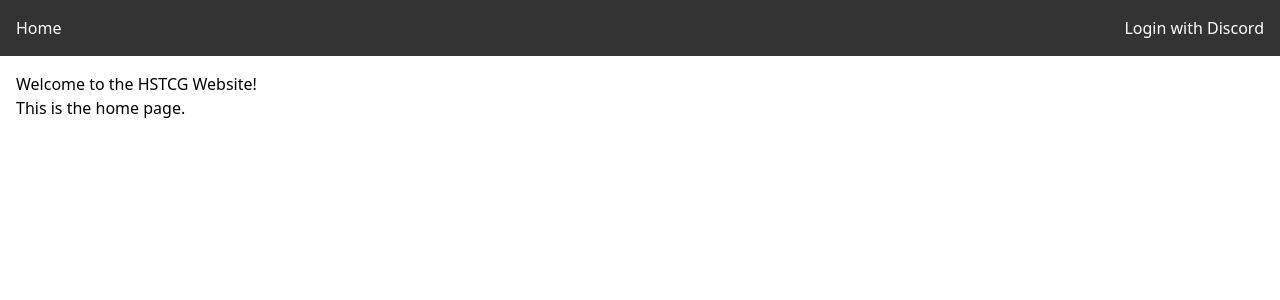
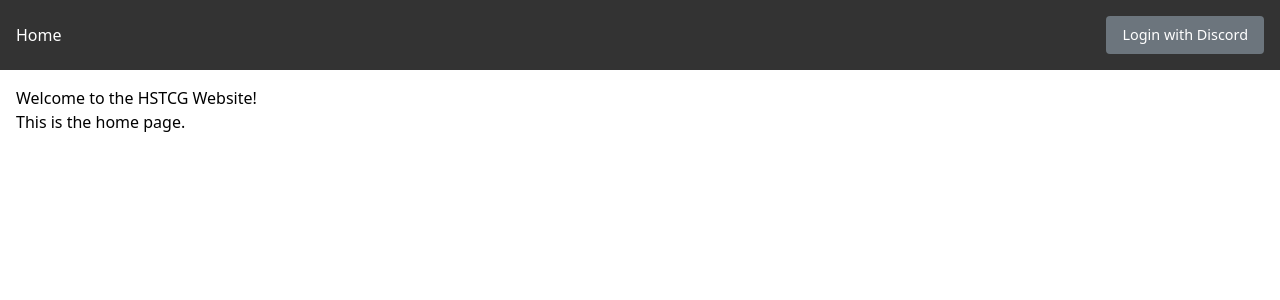
Before and after one commit to Heart-Series/hstcg-frontend, a React (Vite) app: page /decks/1 in a window 1280 px wide. Shown: the top 300 px of the page. Built offline with nearby package versions, Linux system fonts and the light colour scheme; no server answers.

Commit message:
Improve login/logout button

```diff
--- a/src/App.jsx
+++ b/src/App.jsx
@@ -31,6 +31,7 @@ const navStyle = {
     padding: '1rem',
     display: 'flex',
     gap: '1rem',
+    alignItems: 'center',
 };
 
 const linkStyle = {
@@ -86,15 +87,49 @@ function App() {
                 {user && <Link to="/decks" style={linkStyle}>Decks</Link>}
                   {user && <Link to="/lobbies" style={linkStyle}>Lobbies</Link>} {/* <-- NEW LINK */}
 
-                <div style={{ marginLeft: 'auto' }}>
+                <div style={{ marginLeft: 'auto', display: 'flex', alignItems: 'center', gap: '1rem' }}>
                     {loading ? <span style={linkStyle}>Loading...</span> :
                         user ? (
                             <>
                                 <span style={linkStyle}>Welcome, {user.name}!</span>
-                                <button onClick={handleLogout} style={linkStyle}>Logout</button>
+                                <button
+                                    onClick={handleLogout}
+                                    style={{
+                                        backgroundColor: '#dc3545',
+                                        color: 'white',
+                                        border: 'none',
+                                        padding: '0.5rem 1rem',
+                                        borderRadius: '4px',
+                                        cursor: 'pointer',
+                                        fontSize: '0.9rem',
+                                        fontWeight: '500',
+                                        transition: 'background-color 0.3s ease'
+                                    }}
+                                    onMouseOver={(e) => e.target.style.backgroundColor = '#c82333'}
+                                    onMouseOut={(e) => e.target.style.backgroundColor = '#dc3545'}
+                                >
+                                    Logout
+                                </button>
                             </>
                         ) : (
-                            <a href={`${import.meta.env.VITE_API_BASE_URL}/auth/discord`} style={linkStyle}>Login with Discord</a>
+                            <a
+                                href={`${import.meta.env.VITE_API_BASE_URL}/auth/discord`}
+                                style={{
+                                    backgroundColor: '#6c757d',
+                                    color: 'white',
+                                    textDecoration: 'none',
+                                    padding: '0.5rem 1rem',
+                                    borderRadius: '4px',
+                                    fontSize: '0.9rem',
+                                    fontWeight: '500',
+                                    transition: 'background-color 0.3s ease',
+                                    display: 'inline-block'
+                                }}
+                                onMouseOver={(e) => e.target.style.backgroundColor = '#5a6268'}
+                                onMouseOut={(e) => e.target.style.backgroundColor = '#6c757d'}
+                            >
+                                Login with Discord
+                            </a>
                         )}
                 </div>
             </nav>
```
